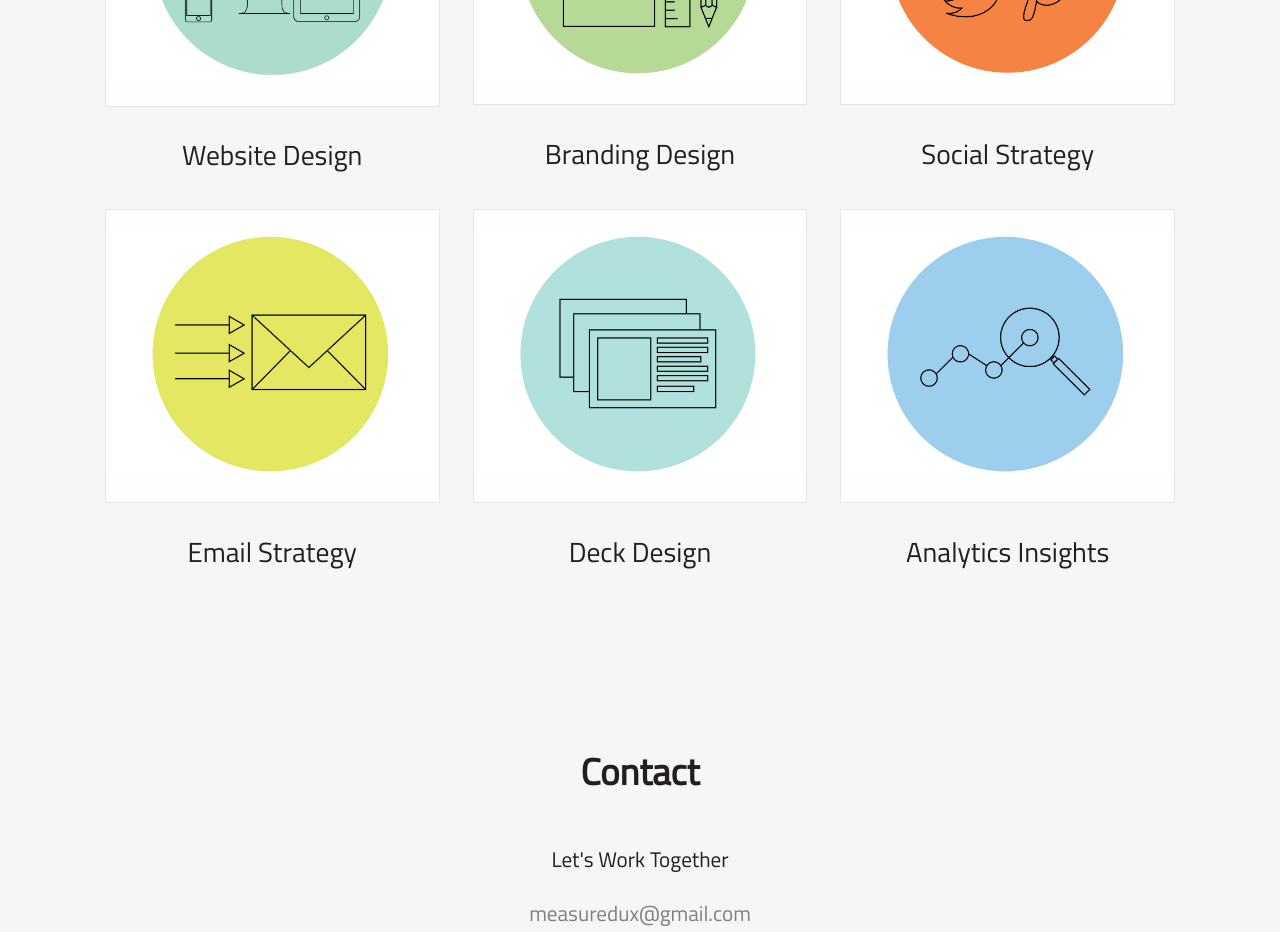
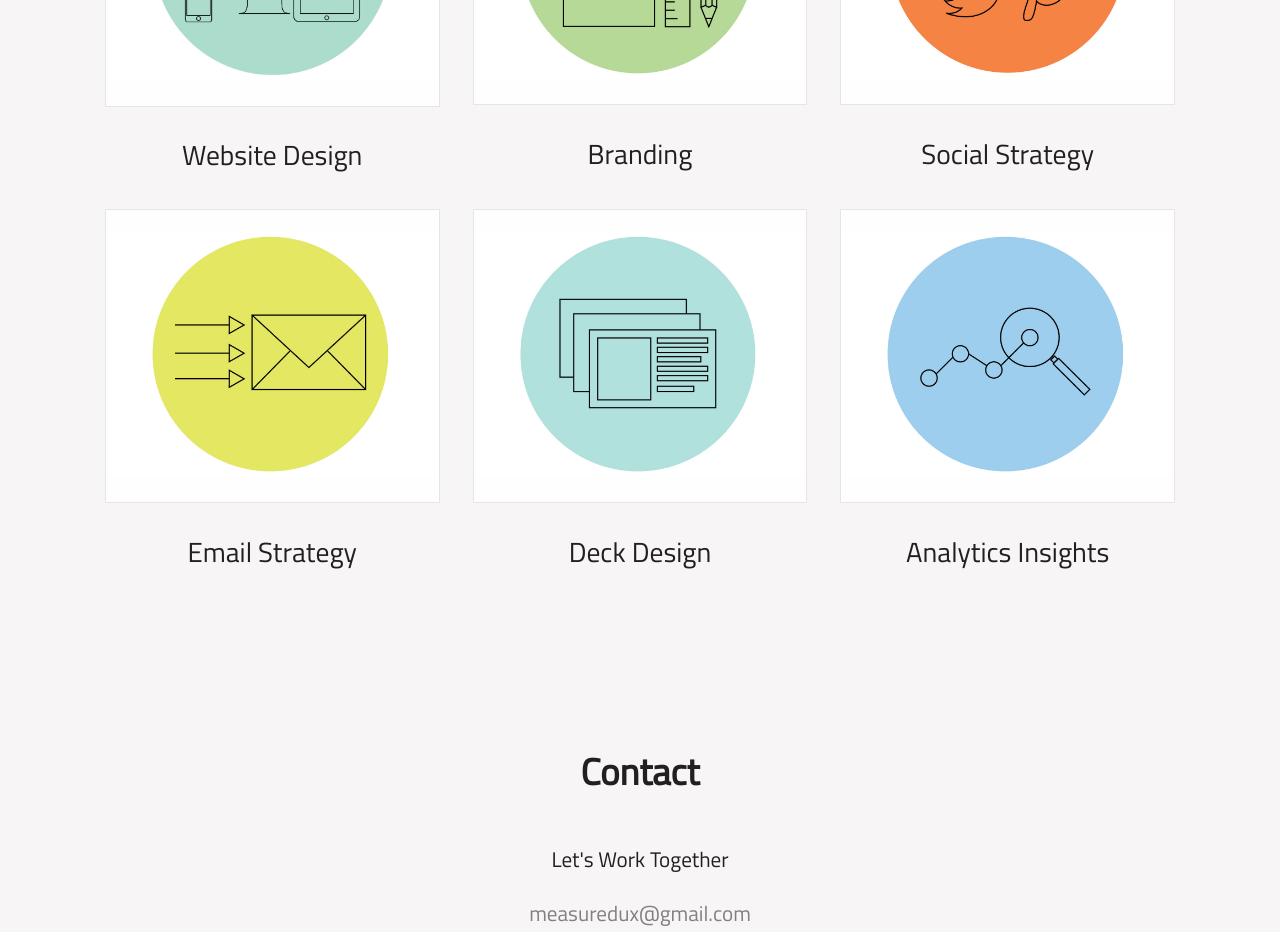
Before and after one commit to teaguecnelson/measured_ux, a website: page index.html in a window 1280 px wide. Shown: the part 1540-2472 px from the top of the page. Drawn offline with nearby package versions, Linux system fonts and the light colour scheme.

Commit message:
last commit

```diff
--- a/index.html
+++ b/index.html
@@ -78,7 +78,7 @@
       <div class="project">
         <img src="assets/images/branding.jpg" class="project-img" alt="branding">
       </div>
-      <h3>Branding Design</h3>
+      <h3>Branding</h3>
     </div>
 
     <div class="project-wrapper">
```
Also changed, not shown: 1 other file.
